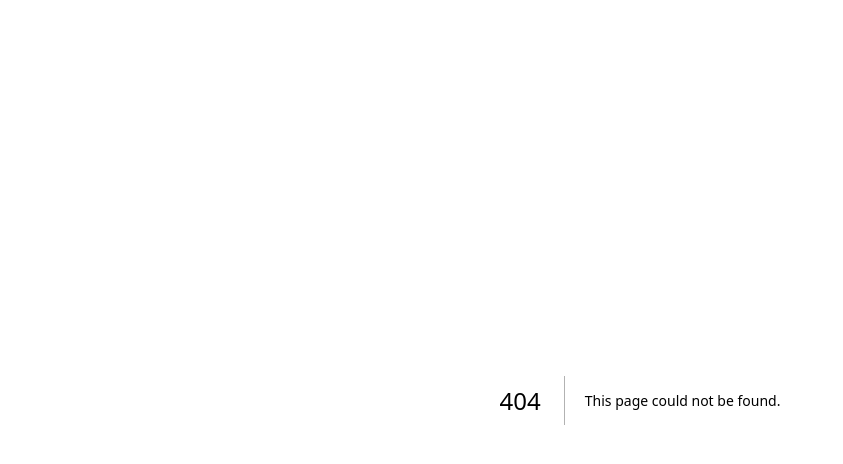
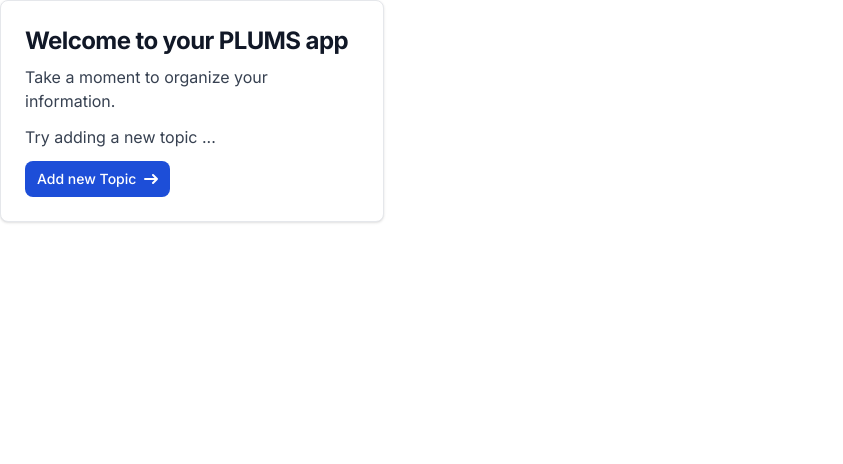
Before and after one commit to JDSanchz/plums, a Next.js app: page /dashboard in a window 1280 px wide. Before the commit this address had no page. Shown: the top 464 px of the page, without its empty margins (0-843 px from the left). Built offline with nearby package versions, Linux system fonts and the light colour scheme.

Commit message:
welcome div

```diff
--- /dev/null
+++ b/src/app/components/Welcome.tsx
@@ -0,0 +1,19 @@
+'use client'
+
+export default function Welcome() {
+return (
+    <section>
+        <div className="max-w-sm p-6 bg-white border border-gray-200 rounded-lg shadow">
+                <h5 className="mb-2 text-2xl font-bold tracking-tight text-gray-900"> Welcome to your PLUMS app </h5>
+            <p className="mb-3 font-normal text-gray-700"> Take a moment to organize your information. </p>
+            <p className="mb-3 font-normal text-gray-700"> Try adding a new topic ... </p>
+            <a href="#" className="inline-flex items-center px-3 py-2 text-sm font-medium text-center text-white bg-blue-700 rounded-lg hover:bg-blue-800 focus:ring-4 focus:outline-none focus:ring-blue-300">
+                Add new Topic
+                <svg className="rtl:rotate-180 w-3.5 h-3.5 ms-2" aria-hidden="true" xmlns="http://www.w3.org/2000/svg" fill="none" viewBox="0 0 14 10">
+                    <path stroke="currentColor" stroke-linecap="round" stroke-linejoin="round" stroke-width="2" d="M1 5h12m0 0L9 1m4 4L9 9"/>
+                </svg>
+            </a>
+        </div>
+    </section>
+)
+}
--- /dev/null
+++ b/src/app/dashboard/layout.tsx
@@ -0,0 +1,13 @@
+import type { Metadata } from "next";
+
+export const metadata: Metadata = {
+title: "Dashboard",
+};
+
+export default function DashboardLayout ({
+children,
+}: {
+children: React.ReactNode;
+}) {
+    return children;
+}
--- /dev/null
+++ b/src/app/dashboard/page.tsx
@@ -0,0 +1,8 @@
+import React from 'react'
+import Welcome from '../components/Welcome'
+
+export default function page() {
+return (
+    <Welcome />
+)
+}
```
